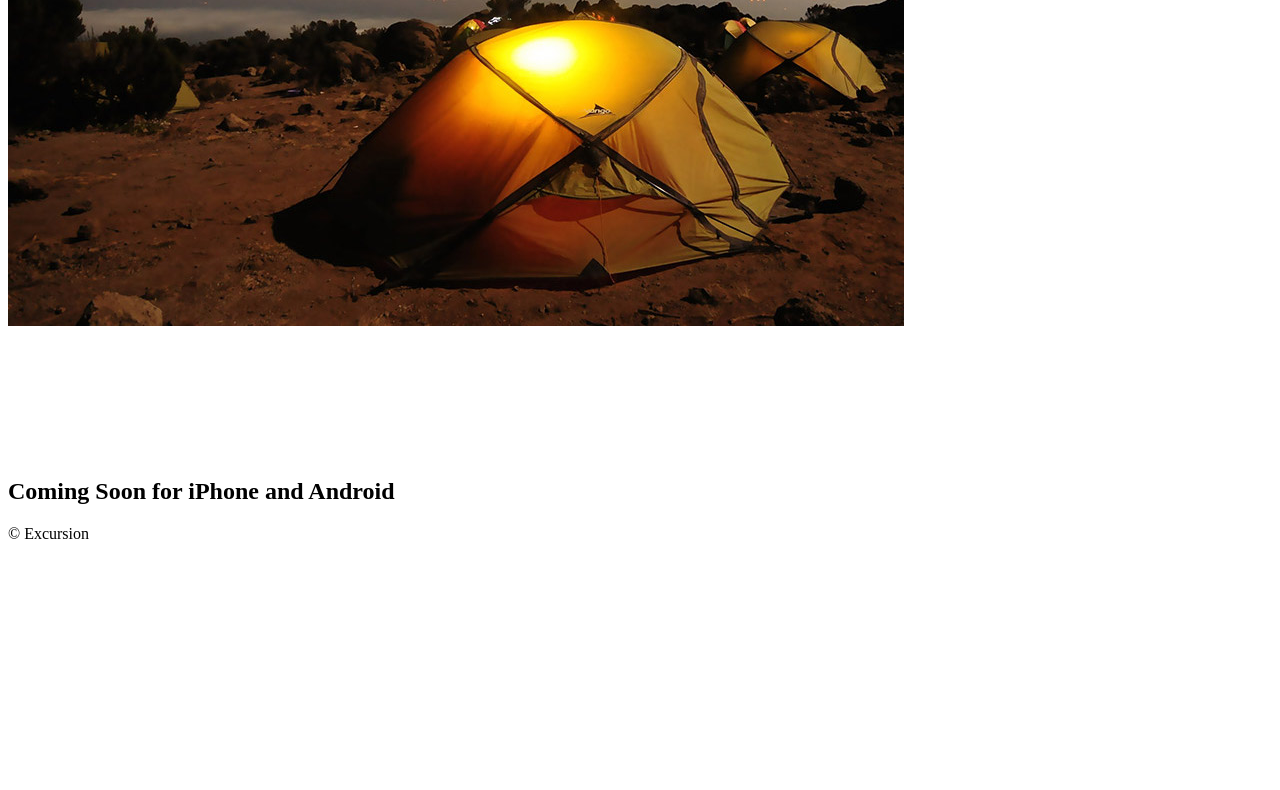
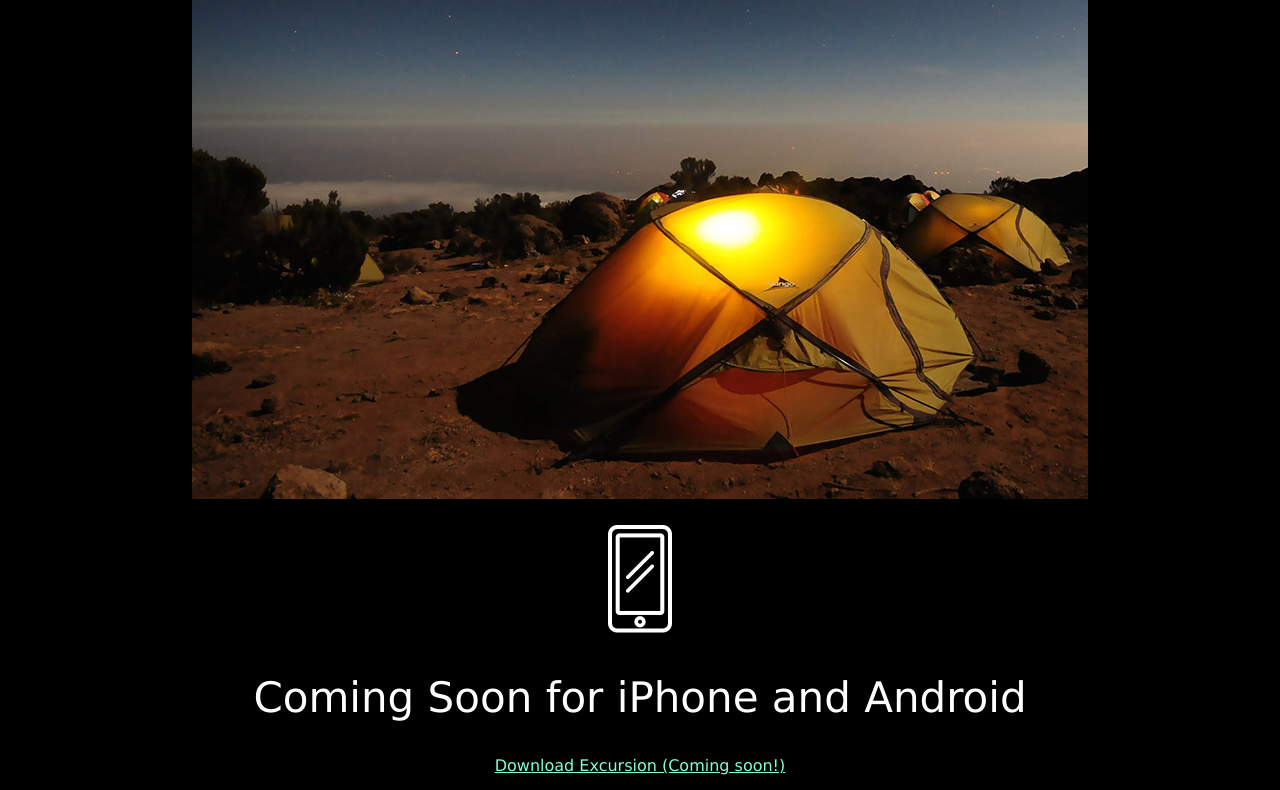
Before and after one commit to designbynuff/excursion, a plain HTML site: page index.html in a window 1280 px wide. Shown: the part 570-1360 px from the top of the page. Before the commit the page ends 1129 px from the top, so only its background shows below. Drawn offline with Linux system fonts and the light colour scheme.

Commit message:
CSS added

```diff
--- a/index.html
+++ b/index.html
@@ -7,24 +7,26 @@
   </head>
 
   <body>
-<div class="text-center">
+<div>
   <h1>Discover hidden places in the world around you</h1>
-  <p><a href="https://3fo5umlej7h1iacpiq86ntcb7v62kpbf3i34cts30q3mqqda8ol0.codecademy.cloud/#">Download Excursion (Coming soon!)</a></p>
+  <p class="comingsoon"><a href="https://3fo5umlej7h1iacpiq86ntcb7v62kpbf3i34cts30q3mqqda8ol0.codecademy.cloud/#">Download Excursion (Coming soon!)</a></p>
   <p>
     <video src="./resources/video/excursion.mp4" autoplay></video>
   </p>
 
   <h2>Your personal travel guide</h2>
-  <p class="greytext">Excursion remembers places you like, and recommends new points of interest around you.</p>
+  <p>Excursion remembers places you like, and recommends new points of interest around you.</p>
   <p><img src="./resources/img/camp.jpg" alt="camp"></p>
   <p><img src="./resources/img/phone.png" alt="phone"></p>
 
   <h2>Coming Soon for iPhone and Android</h2>
+  <p class="comingsoon"><a href="https://3fo5umlej7h1iacpiq86ntcb7v62kpbf3i34cts30q3mqqda8ol0.codecademy.cloud/#">Download Excursion (Coming soon!)</a></p>
+  <p>
 
 </div>
 
 <div class="footer">
-  <p class="greytext rightalign">© Excursion</p>
+  <p class="rightalign">© Excursion</p>
 </div>
   </body>
 </html>
--- a/resources/css/style.css
+++ b/resources/css/style.css
@@ -0,0 +1,34 @@
+body{
+  background-color: black;
+  text-align: center;
+  font-family: Verdana, sans-serif;
+}
+
+h1{
+  font-size: 50px;
+  color: white;
+}
+
+h2{
+  font-weight: 300;
+  font-size: 42px;
+  color: white;
+}
+
+p{
+  font-size: 21px;
+  color: gray;
+}
+
+.comingsoon{
+  font-size: 16px;
+  color: gray;
+}
+
+a, a:hover, a:active, a:visited{
+color: aquamarine;
+}
+
+.rightalign{
+  text-align: right;
+}
```
